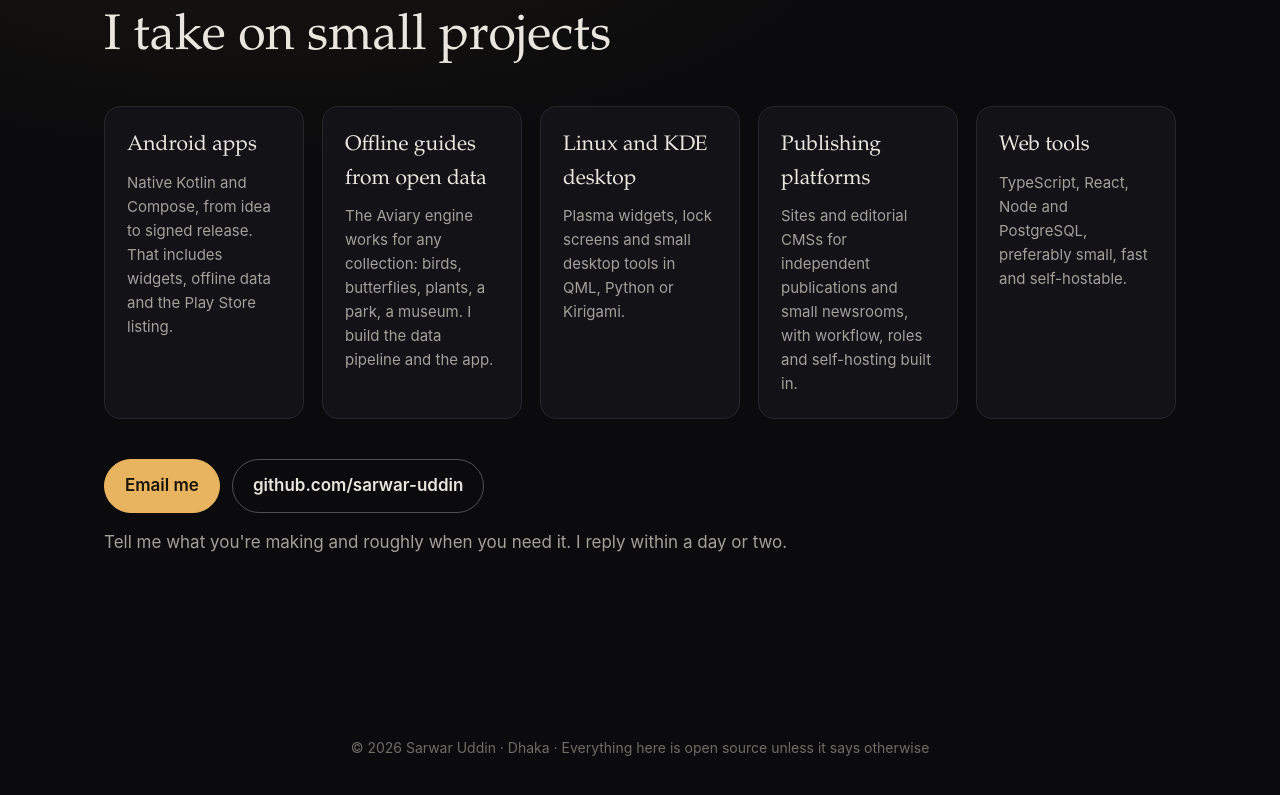
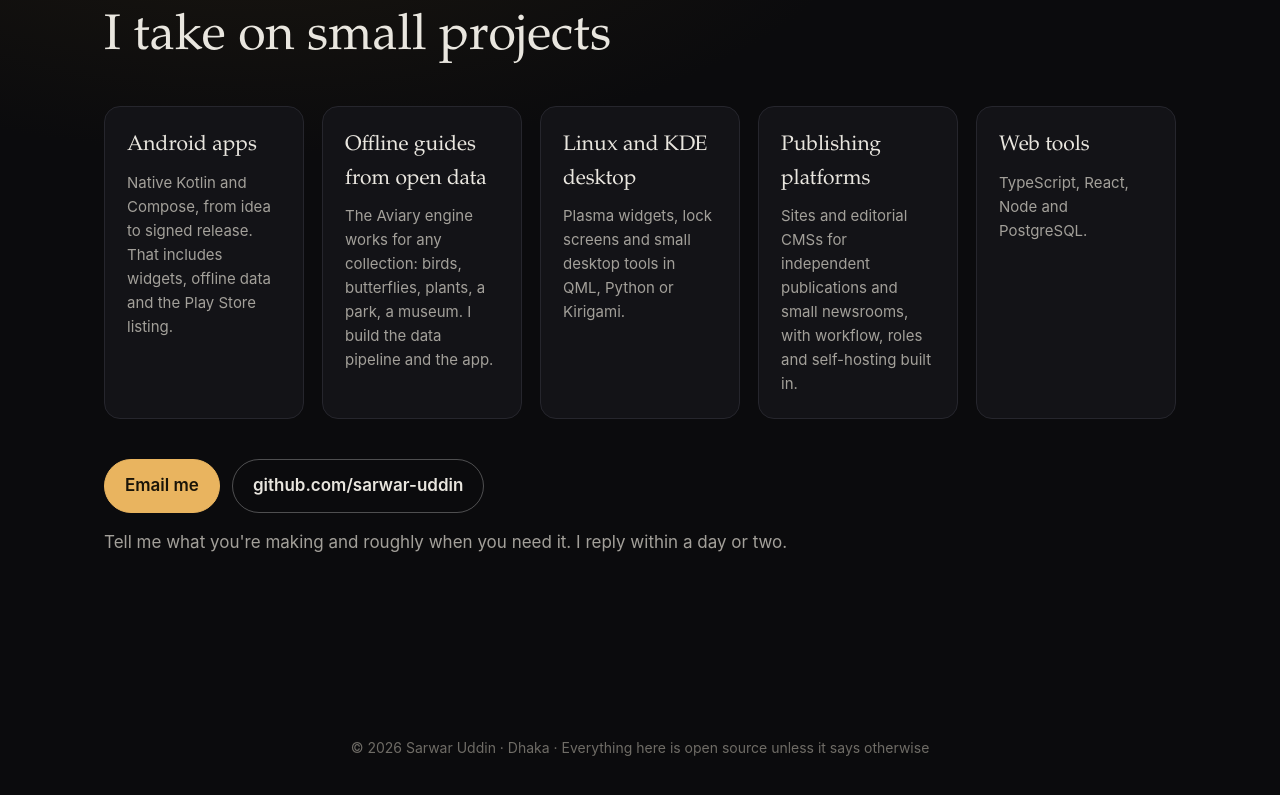
Before and after one commit to sarwar-uddin/sarwar-uddin.github.io, a plain HTML site: page index.html in a window 1280 px wide. Shown: the part 10080-10875 px from the top of the page. Drawn offline with Linux system fonts and the light colour scheme.

Commit message:
Services: trim the web tools line
Co-Authored-By: Claude Opus 5.5 <noreply@anthropic.com>

```diff
--- a/index.html
+++ b/index.html
@@ -282,7 +282,7 @@
       <div><h4>Offline guides from open data</h4><p>The Aviary engine works for any collection: birds, butterflies, plants, a park, a museum. I build the data pipeline and the app.</p></div>
       <div><h4>Linux and KDE desktop</h4><p>Plasma widgets, lock screens and small desktop tools in QML, Python or Kirigami.</p></div>
       <div><h4>Publishing platforms</h4><p>Sites and editorial CMSs for independent publications and small newsrooms, with workflow, roles and self-hosting built in.</p></div>
-      <div><h4>Web tools</h4><p>TypeScript, React, Node and PostgreSQL, preferably small, fast and self-hostable.</p></div>
+      <div><h4>Web tools</h4><p>TypeScript, React, Node and PostgreSQL.</p></div>
     </div>
     <div class="contact">
       <a class="btn" id="mail" href="#work" data-u="avqqhenjenf" data-d="zbp.yvnzabgbec">Email me</a>
```
